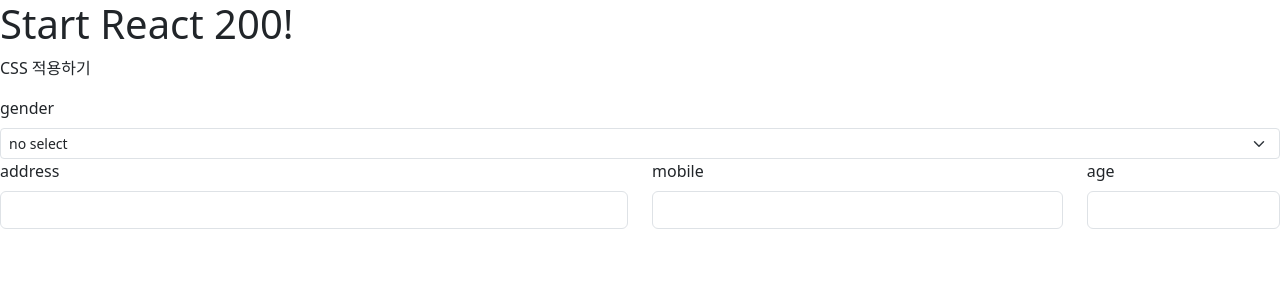
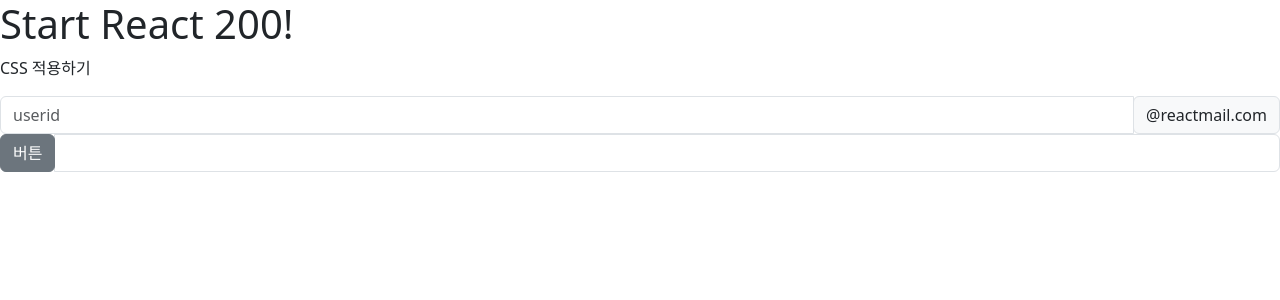
Before and after one commit to jihyean/React200, a React (Create React App) app in the folder client/: page / in a window 1280 px wide. Shown: the top 300 px of the page. Built offline with nearby package versions, Linux system fonts and the light colour scheme.

Commit message:
[045] reactstrap InputGroup 사용하기

```diff
--- a/client/src/App.js
+++ b/client/src/App.js
@@ -1,6 +1,6 @@
 import React from 'react';
 import './App.css';
-import ReactstrapForm from './PART2/R044_ReactstrapForm'
+import ReactstrapInputGroup from './PART2/R045_ReactstrapInputGroup'
 import 'bootstrap/dist/css/bootstrap.css'
 
 function App() {
@@ -8,7 +8,7 @@
     <div>
       <h1>Start React 200!</h1>
       <p>CSS 적용하기</p>
-      <ReactstrapForm />
+      <ReactstrapInputGroup />
     </div>
   );
 }
--- /dev/null
+++ b/client/src/PART2/R045_ReactstrapInputGroup.js
@@ -0,0 +1,23 @@
+import React, { Component } from 'react';
+import { InputGroup, InputGroupAddon, InputGroupText, Input, Button } from 'reactstrap';
+
+class R045_ReactstrapInputGroup extends Component {
+  render() {
+    return (
+      <>
+      <InputGroup>
+        <Input placeholder="userid" />
+        <div className="input-group-append"> {/* InputGroupAddon */}
+          <InputGroupText>@reactmail.com</InputGroupText>
+        </div>
+      </InputGroup>
+      <InputGroup>
+        {/* InputGroupAddon */}
+        <div className="input-group-prepend"><Button>버튼</Button></div>
+        <Input />
+      </InputGroup>
+      </>
+    )}
+}
+
+export default R045_ReactstrapInputGroup;
```
